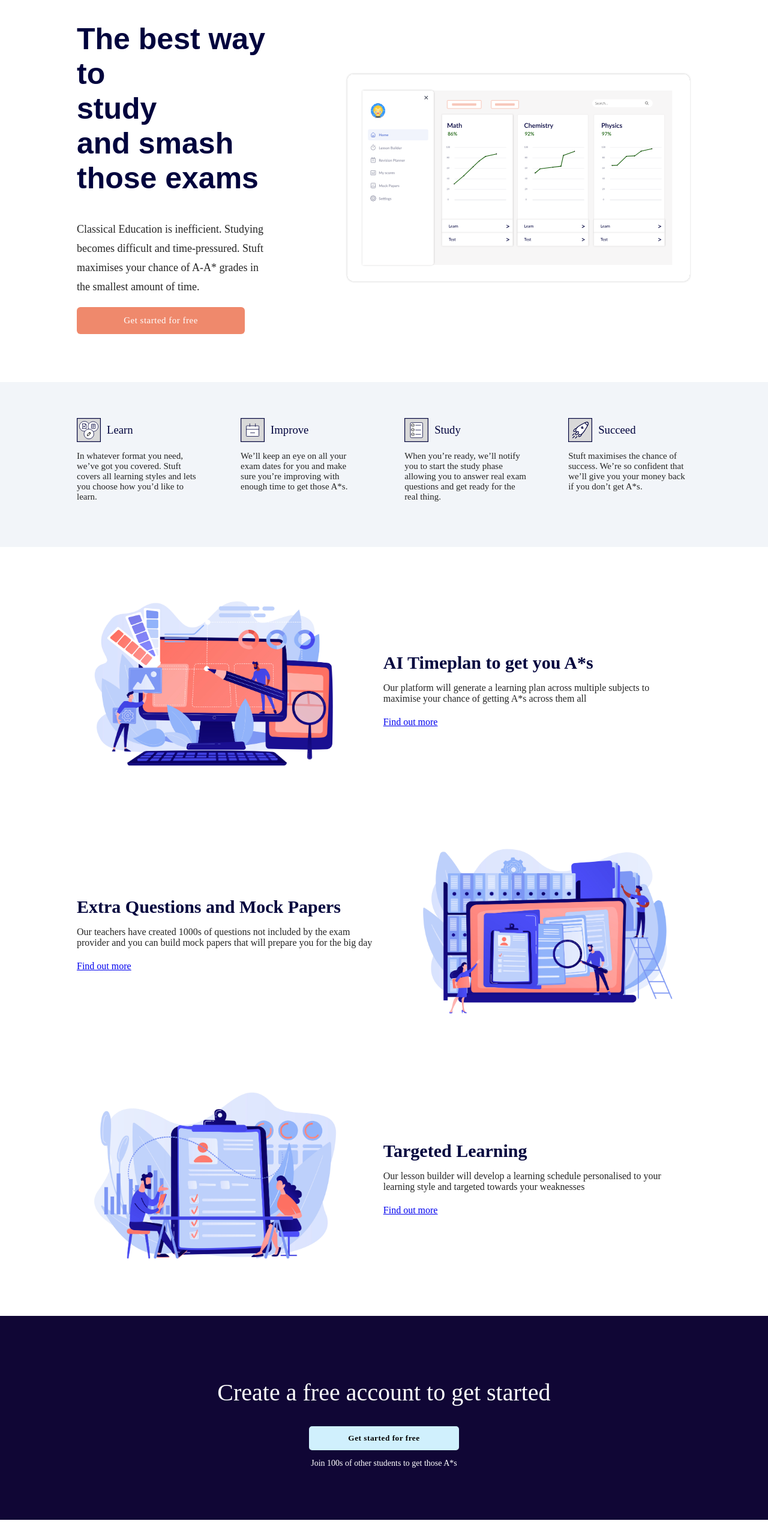
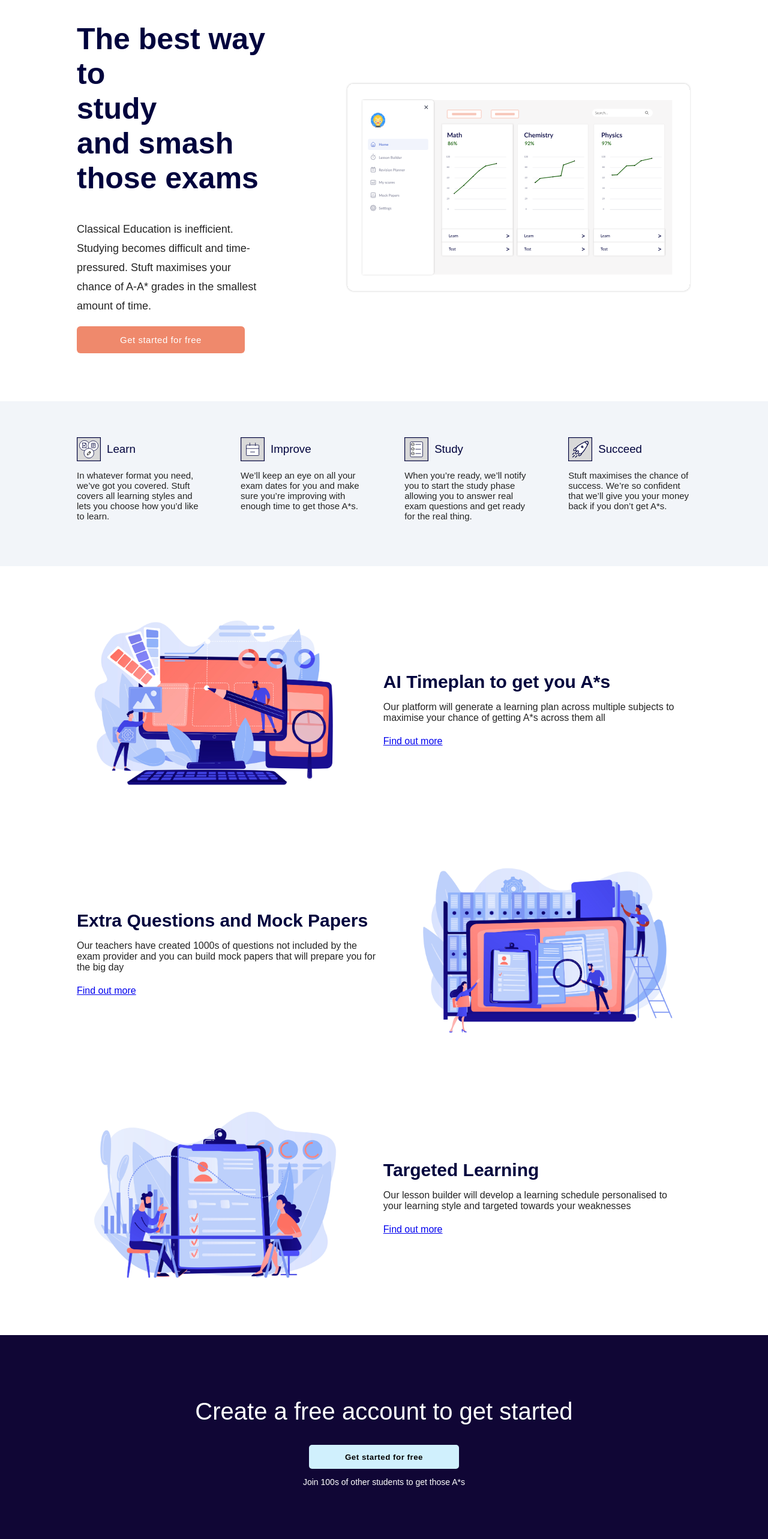
Before and after one commit to theowalcot6/stuft, a Gatsby app: page / in a window 1280 px wide. Shown: the part 144-2710 px from the top of the page at 60% size. Before the commit the page ends 2678 px from the top, so only its background shows below. Built offline with nearby package versions, Linux system fonts and the light colour scheme.

Commit message:
Update index.module.css

```diff
--- a/src/pages/index.module.css
+++ b/src/pages/index.module.css
@@ -4,7 +4,7 @@
     text-decoration:none;
     color:white;
     font-size:15px;
-    font-family:Inter V;
+    font-family:Inter V,sans-serif;
     letter-spacing:0.5px;
 }
 
@@ -66,7 +66,7 @@
 }
 
 .top_index_left > p {
-    font-family:Inter V;
+    font-family:Inter V,sans-serif;
     font-size: 18px;
     font-weight:400;
     font-style:normal;
@@ -147,7 +147,7 @@
 
 
 .step_top > h3 {
-    font-family:Inter V;
+    font-family:Inter V,sans-serif;
     font-weight:500;
     color: #00033d;
     margin:0px;
@@ -159,7 +159,7 @@
 }
 
 .step_bottom > p {
-    font-family:Inter V;
+    font-family:Inter V,sans-serif;
     font-weight:400;
     font-size:15px;
     color:#242424;
@@ -214,7 +214,7 @@ body {
 }
 
 .feature_desc > h3 {
-    font-family:Inter V;
+    font-family:Inter V,sans-serif;
     font-weight:600;
     font-size: 30px;
     margin:0;
@@ -223,7 +223,7 @@ body {
 }
 
 .feature_desc > p {
-    font-family:Inter V;
+    font-family:Inter V,sans-serif;
     font-weight:400;
     font-size:16px;
     color:#242424;
@@ -231,7 +231,7 @@ body {
 
 .feature_desc > a {
     margin-top:5px;
-    font-family:Inter V;
+    font-family:Inter V,sans-serif;
 }
 
 .feature_exam > img {
@@ -293,7 +293,7 @@ body {
 }
 
 .bottom_cta > h2 {
-    font-family:Inter V;
+    font-family:Inter V,sans-serif;
     font-size:40px;
     font-weight:500;
     color:white;
@@ -307,7 +307,7 @@ body {
     border-radius:5px;
     width:250px;
     height:40px;
-    font-family: Inter V;
+    font-family: Inter V,sans-serif;
     font-weight:600;
     letter-spacing:0.5px;
     cursor:pointer;
@@ -325,7 +325,7 @@ body {
 
 .bottom_cta > p {
     color:white;
-    font-family:Inter V;
+    font-family:Inter V,sans-serif;
     font-size:14px;
     font-weight:400;
 }
```
